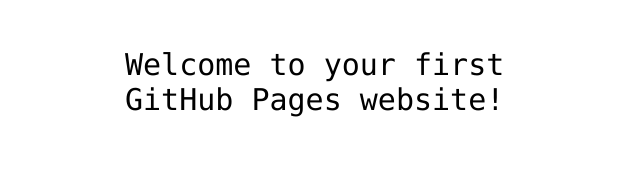
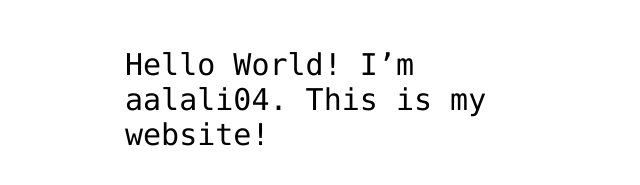
Before and after one commit to aalali04/aalali04.github.io, a plain HTML site: page index.html in a window 1280 px wide. Shown: the part 341-526 px from the top of the page, without its empty margins (315-955 px from the left). Drawn offline with Linux system fonts and the light colour scheme.

Commit message:
Add my username to index.html file

```diff
--- a/index.html
+++ b/index.html
@@ -12,7 +12,8 @@
 <img src="https://octodex.github.com/images/daftpunktocat-thomas.gif" id="octocat" alt="octocat-gif" />
 
 <!-- Change this code here by copy and pasting your template on line 15 -->
-<p>Welcome to your first GitHub Pages website!</p>
+<p>Hello World! I’m aalali04. This is my website!</p>
+
 
 </body>
 </html>
```
